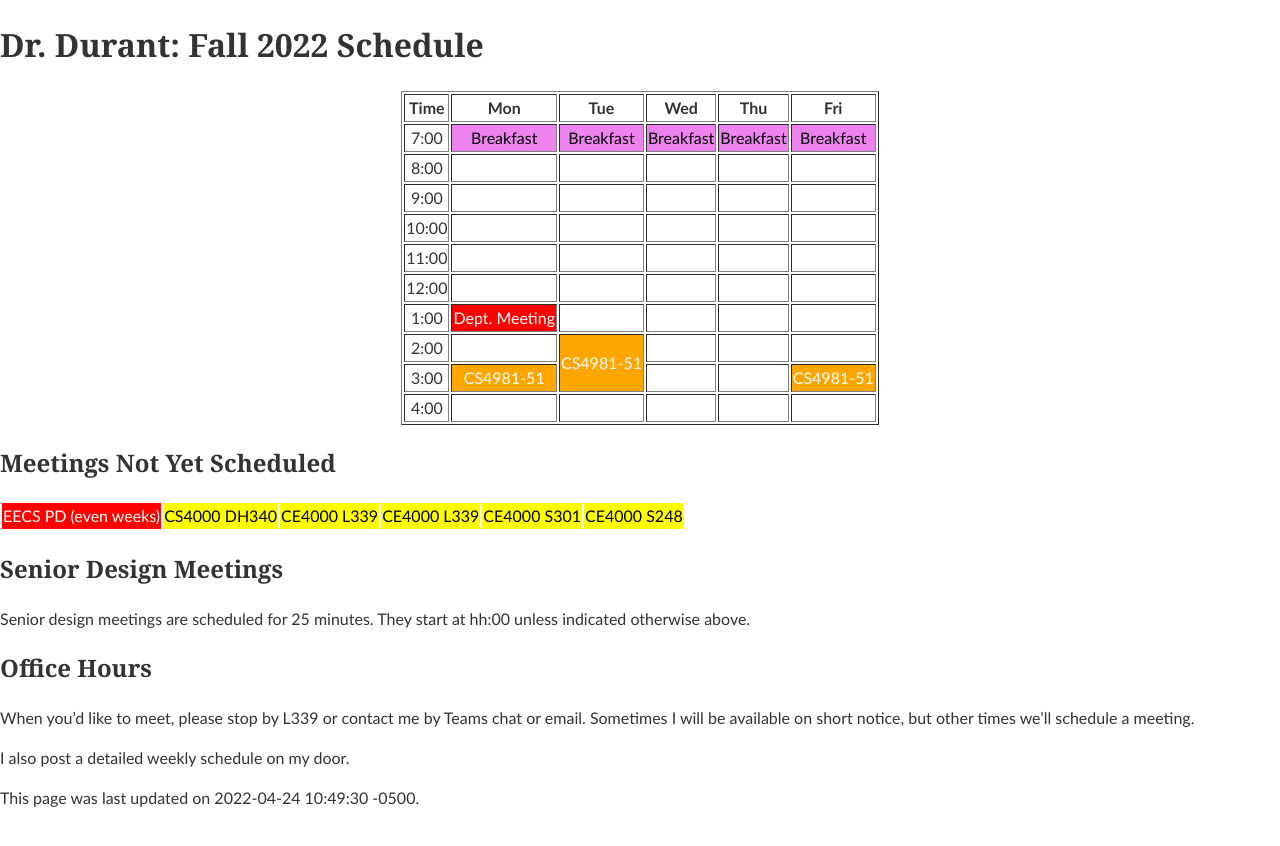
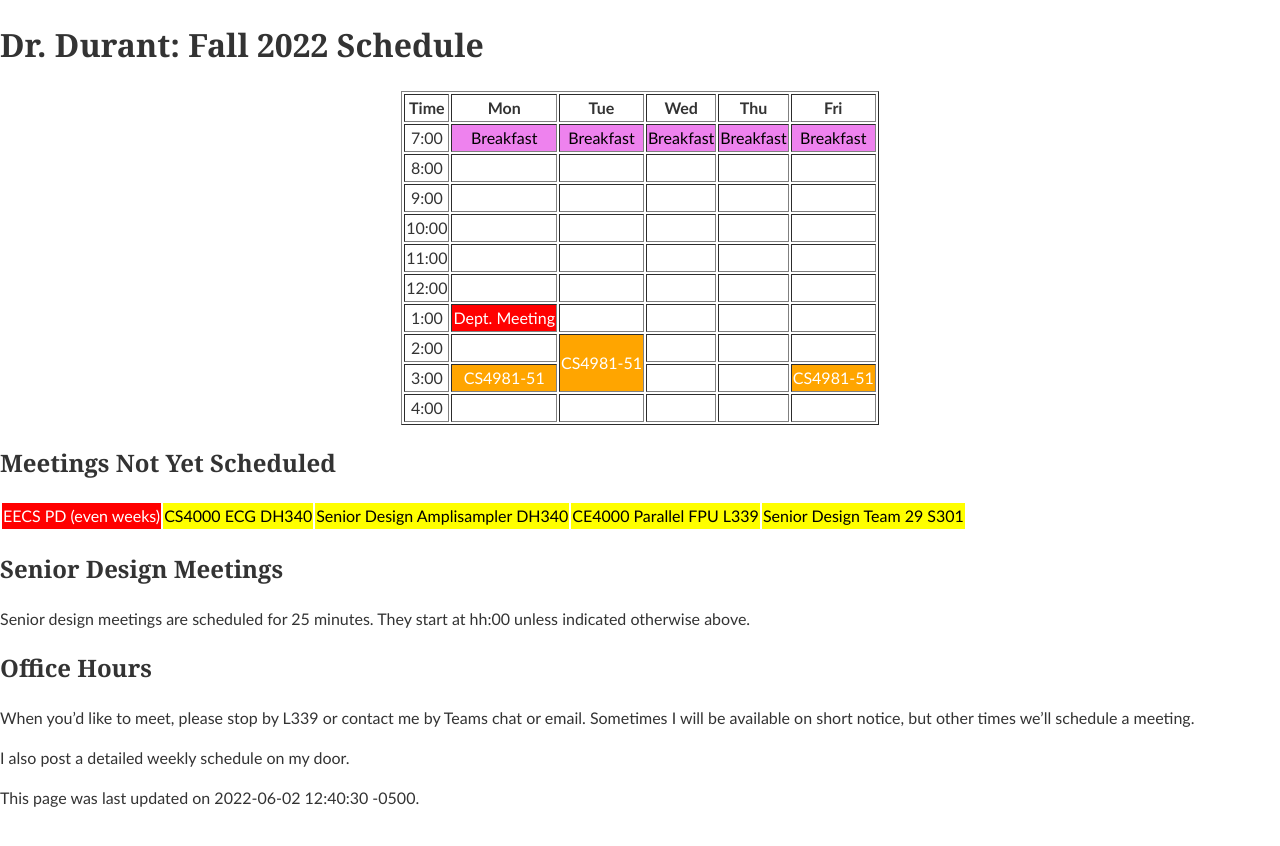
Before and after one commit to edurant/edurant.github.io, a Jekyll site: the page built from sched/f22.md, in a window 1280 px wide. Shown: the top 846 px of the page. Built offline with Jekyll 4.4.1, drawn with Linux system fonts in a browser that asks for light colours.

Commit message:
role change, sd teams assigned

```diff
--- a/index.html
+++ b/index.html
@@ -16,7 +16,7 @@
 
 <div align="center">
     <p><a href="courses/">Courses</a>: <a href="courses/cs4981/">CS-4981</a> <a href="https://gitlab.com/msoe.edu/eecs/seniordesign/ce/wikis/">Senior Design</a>
-    | Schedule (<a href="sched/s22.html">Spring</a>, <a href="sched/f22.html">Fall</a>)
+    | <a href="sched/f22.html">Schedule</a>
     | <a href="advising/">Advising</a>
     | <a href="https://scholar.google.com/citations?user=FSlPi_wAAAAJ">Publications</a>
     | <a href="rec.html">Recommendations</a>
@@ -26,7 +26,7 @@
 <p><img src="graphics/ead.jpg" align="left" hspace="10" vspace="4"
 alt="[Portrait - November 2021]" width="200" height="288">I am
 a professor and the director of
-the <a href="https://www.msoe.edu/community/academics/engineering/page/1234/computer-engineering-overview">computer engineering</a> program
+the master of science in machine learning program
 at <a href="https://www.msoe.edu/" title="MSOE homepage">Milwaukee School of Engineering (MSOE)</a>.
 During the summers I am a <a href="https://en.wikipedia.org/wiki/Digital_signal_processing">DSP</a> Research
 Engineer at <a href="https://www.starkey.com/" title="Starkey homepage">Starkey Hearing Technologies</a> in Eden Prairie, MN.
@@ -50,7 +50,7 @@
 <div align="center">
 <table border="0" cellpadding="5"><tr valign="top">
     <td>Dr. Eric Durant
-        <br/>Program Director, Computer Engineering
+        <br/>Program Director, MS in Machine Learning
         <br/>Professor, EECS Department
         <br/>Milwaukee School of Engineering
         <br/>1025 North Broadway
--- a/sched/f22.md
+++ b/sched/f22.md
@@ -1,6 +1,6 @@
 ---
 title: "Dr. Durant: Fall 2022 Schedule"
-date: 2022-04-24 10:49:30 -0500
+date: 2022-06-02 12:40:30 -0500
 ---
 
 <style type="text/css">
@@ -30,11 +30,10 @@
 ## Meetings Not Yet Scheduled
 <table><tr>
 <td class="am">EECS PD (even weeks)</td>
-<td class="ce4000">CS4000 DH340</td>
-<td class="ce4000">CE4000 L339</td>
-<td class="ce4000">CE4000 L339</td>
-<td class="ce4000">CE4000 S301</td>
-<td class="ce4000">CE4000 S248</td>
+<td class="ce4000">CS4000 ECG DH340</td>
+<td class="ce4000">Senior Design Amplisampler DH340</td>
+<td class="ce4000">CE4000 Parallel FPU L339</td>
+<td class="ce4000">Senior Design Team 29 S301</td>
 </tr></table>
 
 ## Senior Design Meetings
```
